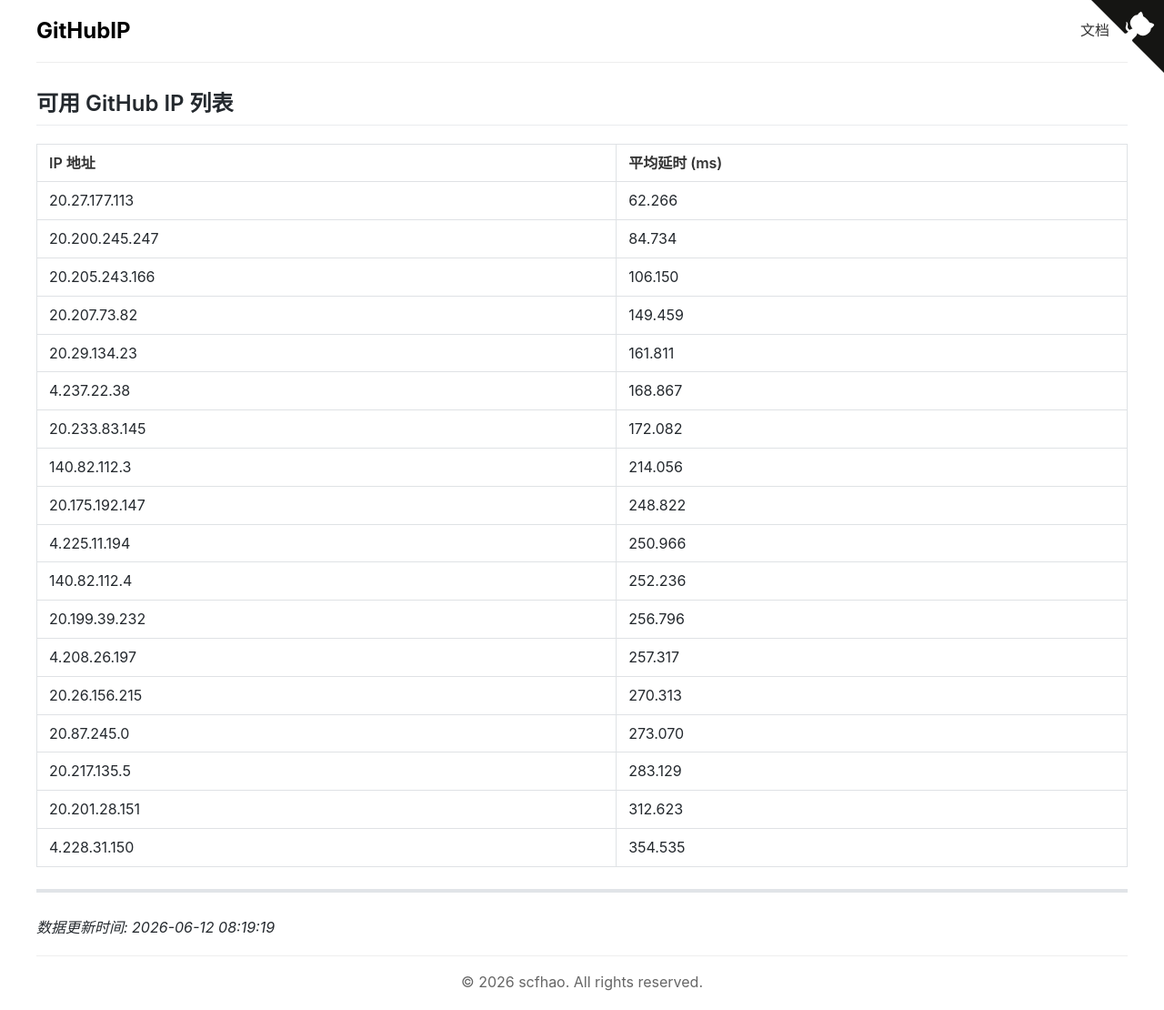
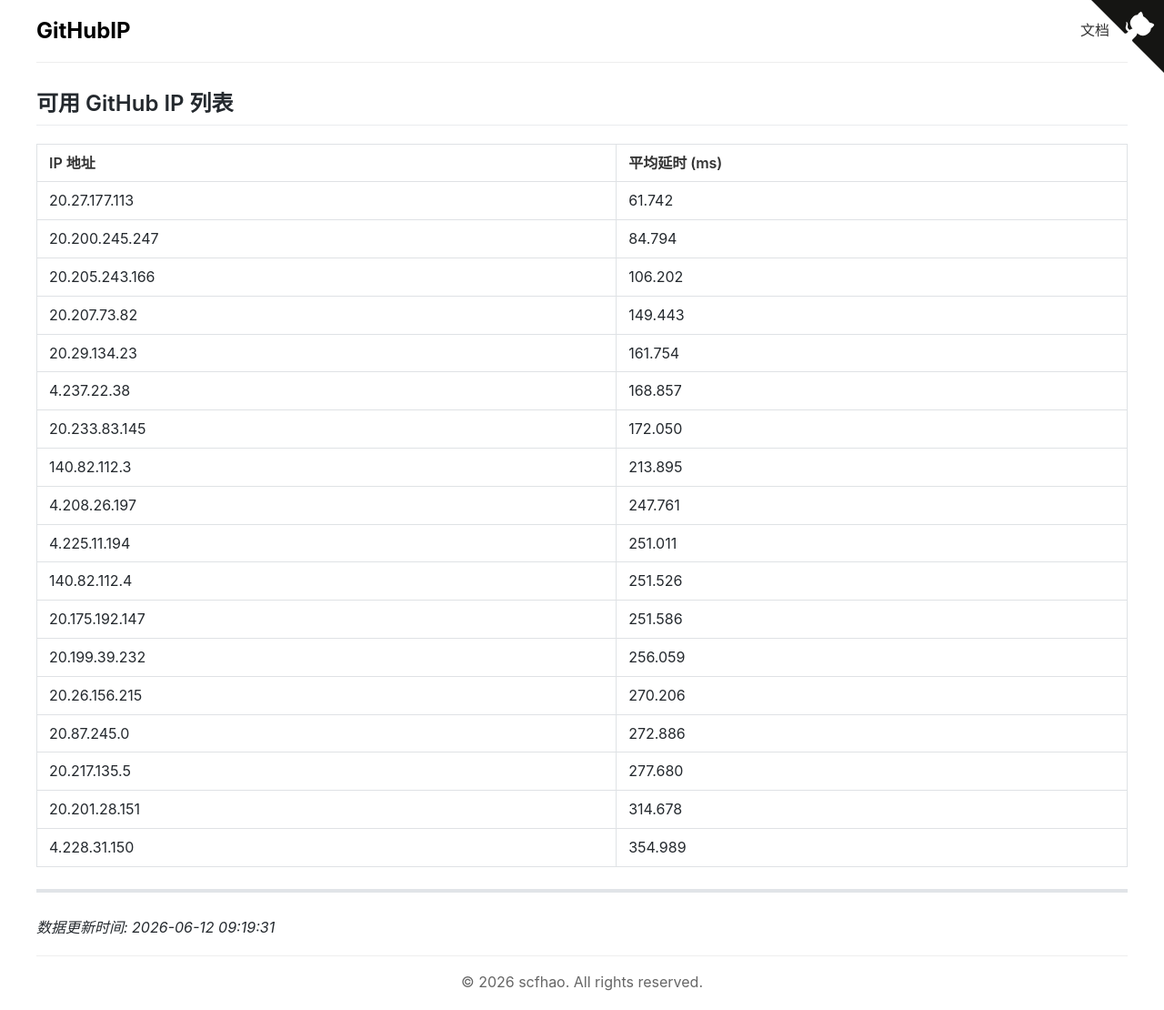
Before and after one commit to scfhao/GitHubIP, a Jekyll site: the page built from index.md, in a window 1280 px wide. Shown: the whole page at 91% size. Built offline with Jekyll 4.4.1, drawn with Linux system fonts in a browser that asks for light colours.

Commit message:
自动脚本执行 - 2026-06-12 09:19:31

```diff
--- a/index.md
+++ b/index.md
@@ -1,32 +1,32 @@
 ---
 layout: home
 title: GitHub IP 列表
-date: 2026-06-12 08:19:19
+date: 2026-06-12 09:19:31
 ---
 
 ## 可用 GitHub IP 列表
 
 | IP 地址 | 平均延时 (ms) |
 |---------|--------------|
-| 20.27.177.113 | 62.266 |
-| 20.200.245.247 | 84.734 |
-| 20.205.243.166 | 106.150 |
-| 20.207.73.82 | 149.459 |
-| 20.29.134.23 | 161.811 |
-| 4.237.22.38 | 168.867 |
-| 20.233.83.145 | 172.082 |
-| 140.82.112.3 | 214.056 |
-| 20.175.192.147 | 248.822 |
-| 4.225.11.194 | 250.966 |
-| 140.82.112.4 | 252.236 |
-| 20.199.39.232 | 256.796 |
-| 4.208.26.197 | 257.317 |
-| 20.26.156.215 | 270.313 |
-| 20.87.245.0 | 273.070 |
-| 20.217.135.5 | 283.129 |
-| 20.201.28.151 | 312.623 |
-| 4.228.31.150 | 354.535 |
+| 20.27.177.113 | 61.742 |
+| 20.200.245.247 | 84.794 |
+| 20.205.243.166 | 106.202 |
+| 20.207.73.82 | 149.443 |
+| 20.29.134.23 | 161.754 |
+| 4.237.22.38 | 168.857 |
+| 20.233.83.145 | 172.050 |
+| 140.82.112.3 | 213.895 |
+| 4.208.26.197 | 247.761 |
+| 4.225.11.194 | 251.011 |
+| 140.82.112.4 | 251.526 |
+| 20.175.192.147 | 251.586 |
+| 20.199.39.232 | 256.059 |
+| 20.26.156.215 | 270.206 |
+| 20.87.245.0 | 272.886 |
+| 20.217.135.5 | 277.680 |
+| 20.201.28.151 | 314.678 |
+| 4.228.31.150 | 354.989 |
 
 ---
 
-*数据更新时间: 2026-06-12 08:19:19*
+*数据更新时间: 2026-06-12 09:19:31*
```
